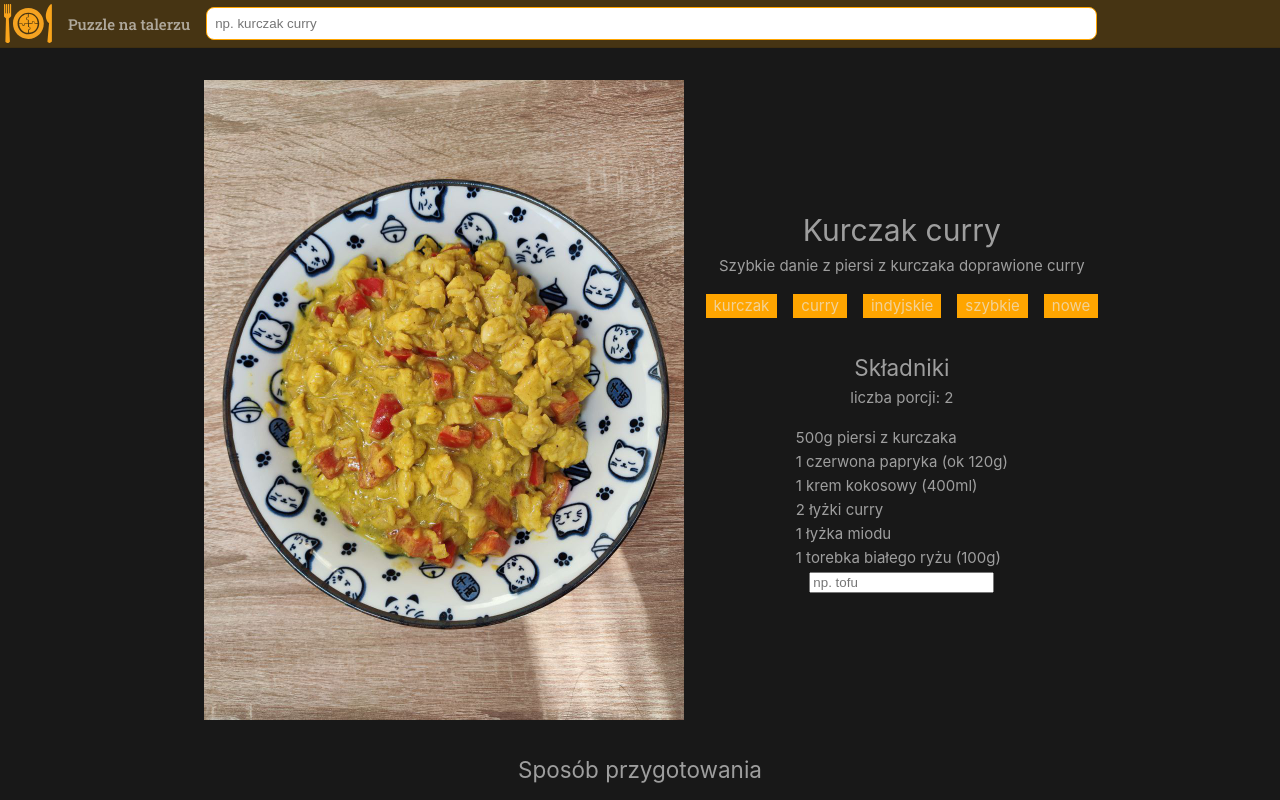
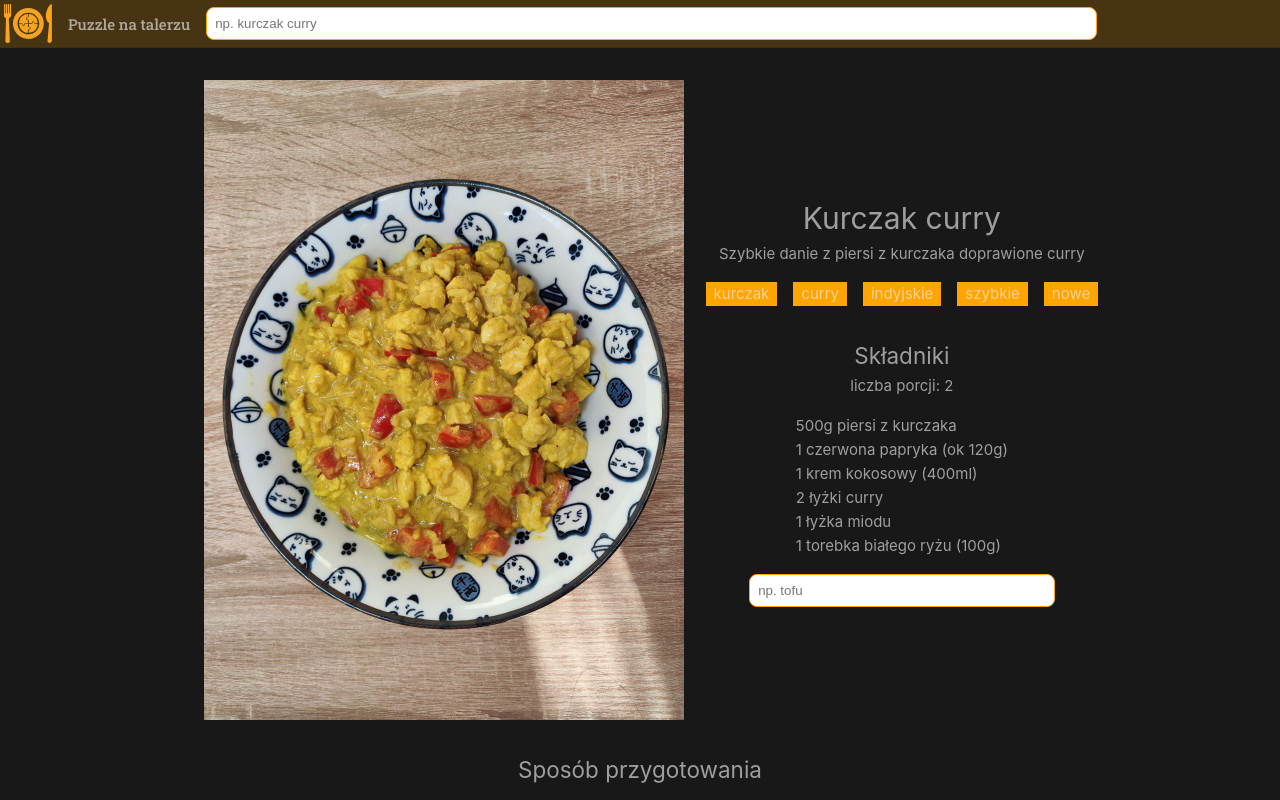
Before and after one commit to Morasiu/puzzles-on-the-plate, a Vue app in the folder puzzles-on-the-plate/: page /przepisy/curry-kurczak in a window 1280 px wide. Shown: the top 800 px of the page. Built offline with nearby package versions, Linux system fonts and the light colour scheme.

Commit message:
SearchBar

```diff
--- a/puzzles-on-the-plate/src/views/RecipeView.vue
+++ b/puzzles-on-the-plate/src/views/RecipeView.vue
@@ -41,7 +41,7 @@ const searchValue = ref("");
 
 const unusedIngredients = computed(() => {
   const suggestions = ["marchew", "linijka", "mananas", "pomidor", "cebul", "papryka", "papryka czerwona", "papryka zielona"];
-  return suggestions.sort().filter(x => x.includes(searchValue.value)).slice(0, 5);
+  return suggestions;
 });
 
 const preparation = computed(() => getCookingPhaseInstructions("Preparation"));
@@ -69,7 +69,7 @@ const mixing = computed(() => getCookingPhaseInstructions("Mixing"));
             <span>liczba porcji: {{ servings }}</span>
           </div>
           <IngredientList :ingredients="recipe.ingredients"/>
-          <SearchBar v-model="searchValue" :suggestions="unusedIngredients"/>
+          <SearchBar v-model="searchValue" :suggestions="unusedIngredients" class="search"/>
         </div>
       </div>
       <div class="instructions-container">
@@ -124,6 +124,10 @@ const mixing = computed(() => getCookingPhaseInstructions("Mixing"));
       justify-content: center;
       min-width: 50%;
 
+      .search {
+        margin-top: 1rem;
+        width: 70%;
+      }
 
       .tags {
         display: flex;
--- a/puzzles-on-the-plate/src/views/SearchBar.vue
+++ b/puzzles-on-the-plate/src/views/SearchBar.vue
@@ -1,14 +1,27 @@
 <script setup lang="ts">
-import {ref} from "vue";
+
+import {computed} from "vue";
 
 const props = defineProps<{
   suggestions: string[],
 }>();
 
-const model = defineModel("");
+const model = defineModel<string>({default: ""});
+
+const emit = defineEmits<{
+  (e: "search", value: string): void
+}>();
+
+const filteredSuggestions = computed(() => {
+  return props.suggestions
+      .filter(suggestion => suggestion.toLowerCase().includes(model.value.toLowerCase()))
+      .sort()
+      .slice(0, 5);
+});
 
 const onSuggestionClicked = (suggestion: string) => {
   model.value = "";
+  emit("search", suggestion);
 };
 
 </script>
@@ -17,16 +30,45 @@ const onSuggestionClicked = (suggestion: string) => {
   <div class="search-container">
     <input type="search" placeholder="np. tofu" class="search" name="q" autocomplete="off" v-model="model">
     <div v-show="model" class="suggestions">
-      <div v-for="ingredient in suggestions" :key="ingredient" class="suggestion"
+      <div v-for="ingredient in filteredSuggestions" :key="ingredient" class="suggestion"
            @click="onSuggestionClicked(ingredient)">
         {{ ingredient }}
       </div>
-      <div v-show="suggestions.length == 0" class="suggestion" @click="onSuggestionClicked('')">Nie znaleziono.
+      <div v-show="filteredSuggestions.length == 0" class="suggestion" @click="onSuggestionClicked('')">Nie znaleziono.
       </div>
     </div>
   </div>
 </template>
 
 <style scoped lang="scss">
-
+.search-container {
+  position: relative;
+  .search {
+    width: 100%;
+    padding: 0.5rem;
+    border: 1px solid var(--primary);
+    border-radius: 0.5rem;
+    &:focus {
+      outline: none;
+    }
+  }
+  .suggestions {
+    position: absolute;
+    top: 100%;
+    left: 0;
+    width: 100%;
+    border: 1px solid #CCC;
+    border-radius: 0.5rem;
+    z-index: 1;
+    .suggestion {
+      padding: 0.25rem;
+      background-color: white;
+      border-radius: 0.5rem;
+      &:hover {
+        border-radius: 0.5rem;
+        background-color: var(--primary);;
+      }
+    }
+  }
+}
 </style>
```
